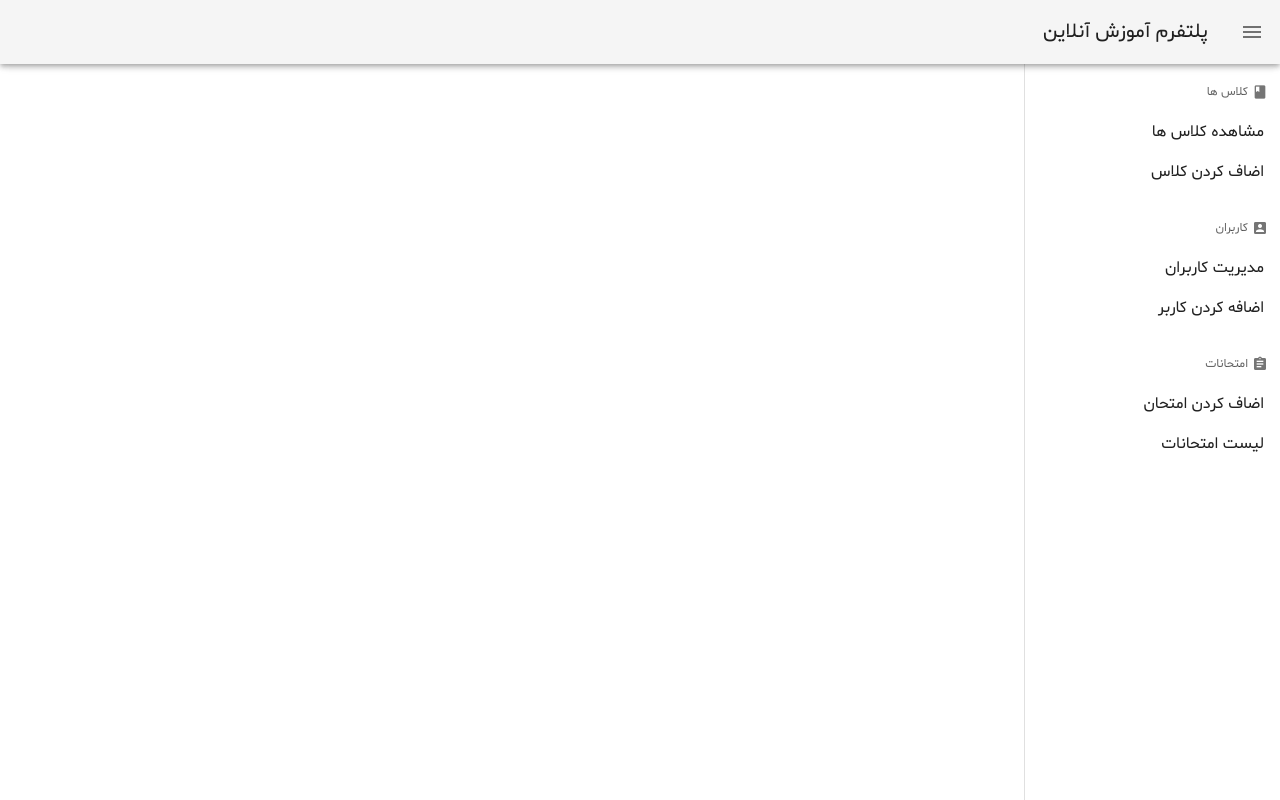
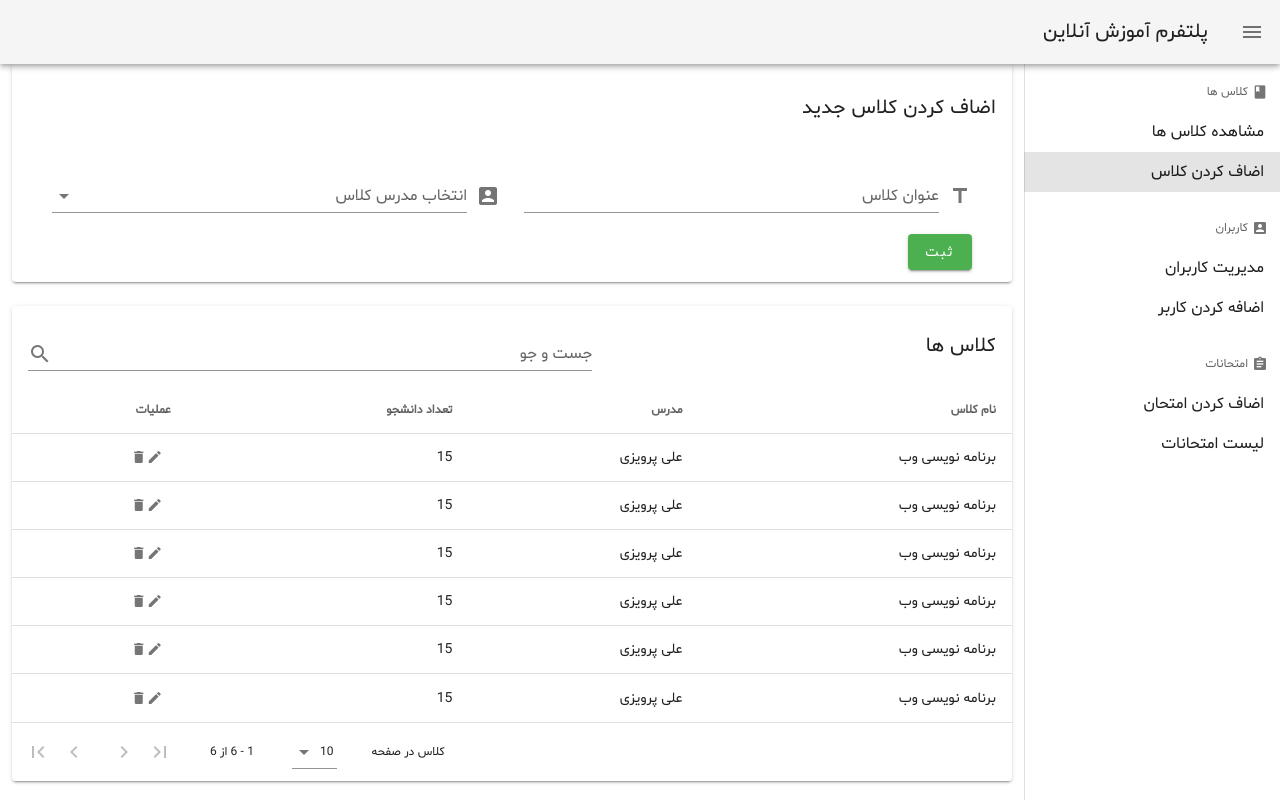
Before and after one commit to spsina/online_class_system, a Vue app: page /class/add in a window 1280 px wide. Built offline with nearby package versions, Linux system fonts and the light colour scheme.

Commit message:
user add form

```diff
--- a/src/App.vue
+++ b/src/App.vue
@@ -62,7 +62,7 @@ export default {
          icon: 'class',
          items: [
            {'title': 'مشاهده کلاس ها', 'icon': 'list', 'to': {name: 'Class-List'}},
-           {'title': 'اضاف کردن کلاس', 'icon': 'create'},
+           {'title': 'اضاف کردن کلاس', 'icon': 'create', 'to': { name: 'Class-Add' }},
          ]
        },
        {
--- /dev/null
+++ b/src/components/class/AddClass.vue
@@ -0,0 +1,72 @@
+<template>
+    <div>
+        <v-card>
+            <v-row>
+                <v-col cols="12">
+                    <v-card-title>
+                        اضاف کردن کلاس جدید
+                    </v-card-title>
+                </v-col>
+            </v-row>
+            <v-row>
+                <v-col cols="12" >
+                    <v-form class="mx-10">
+                        <v-row>
+                            <v-col cols="12" md="6">
+                                <v-text-field v-model="newClass.class_name" label="عنوان کلاس" prepend-icon="title" />
+                            </v-col>
+                            <v-col cols="12" md="6">
+                                <v-autocomplete v-model="newClass.class_teacher_id" label="انتخاب مدرس کلاس"
+                                    item-text="full_name"
+                                    item-value="id"
+                                    :items="users" prepend-icon="mdi-account-box"/>
+                            </v-col>
+                        </v-row>
+                        <v-btn class="success">ثبت</v-btn>
+                    </v-form>
+                </v-col>
+            </v-row>
+        </v-card>
+        <ListClass :show-add-class-btn="false"/>
+
+    </div>
+</template>
+
+<script>
+    import ListClass from "./ListClass";
+    export default {
+        props: {
+            showClassList: {
+                type: Boolean,
+                default: true
+            }
+        },
+        name: "AddClass",
+        components: {ListClass},
+        comments: {
+            ListClass
+        },
+        data() {
+            return {
+                users: [
+                    {
+                        'id': 1,
+                        'full_name': 'Sina Parvizi'
+                    },
+                    {
+                        'id': 3,
+                        'full_name': 'Amir Erfan'
+                    }
+                ],
+                newClass: {
+                    class_name: '',
+                    class_teacher_id: 0
+                }
+            }
+        }
+    }
+</script>
+
+<style scoped>
+
+</style>
--- a/src/components/class/ListClass.vue
+++ b/src/components/class/ListClass.vue
@@ -1,15 +1,18 @@
 <template>
     <div >
         <v-row>
-
             <v-spacer></v-spacer>
             <v-col
                 cols="6"
                 md="3"
                 style="text-align: center"
                 >
-                <v-btn class="ma-auto success ">
-                    <v-icon small left>add</v-icon>
+                <v-btn
+                        v-if="showAddClassBtn"
+                        class="ma-auto success "
+                        :to="{ name: 'Class-Add' } "
+                >
+                    <v-icon small left @click="alert('hi')">add</v-icon>
                     اضاف کردن کلاس جدید
                 </v-btn>
             </v-col>
@@ -76,6 +79,12 @@ import {mapGetters} from "vuex";
 import {mapActions} from 'vuex';
 
 export default {
+    props: {
+        showAddClassBtn: {
+            type: Boolean,
+            default: true
+        }
+    },
     computed: {
         ...mapGetters(['classes', ])
     },
--- a/src/router/index.js
+++ b/src/router/index.js
@@ -1,14 +1,21 @@
 import Vue from 'vue'
 import VueRouter from 'vue-router'
 import ListClass from '../components/class/ListClass.vue'
+import App from '../App'
+import AddClass from "../components/class/AddClass";
 
 Vue.use(VueRouter)
 
   const routes = [
     {
-      path: '/class/list',
-      name: 'Class-List',
-      component: ListClass
+      path: '/',
+      name: 'Home',
+      component: App
+    },
+    {
+      path: '/class/add',
+      name: 'Class-Add',
+      component: AddClass
     },
     {
       path: '/class/list',
```
